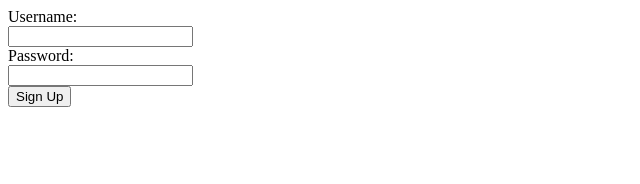
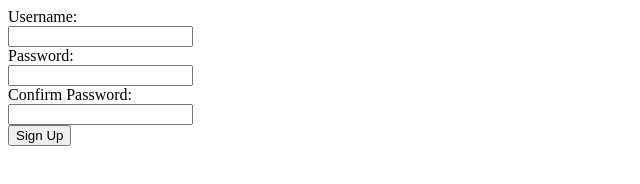
Before and after one commit to faruklmu17/test_2, a plain HTML site: page index.html in a window 1280 px wide. Shown: the whole page, without its empty margins (0-640 px from the left). Drawn offline with Linux system fonts and the light colour scheme.

Commit message:
updated index.html file

```diff
--- a/index.html
+++ b/index.html
@@ -2,4 +2,6 @@
         <input type="text" id="username" required><br>
         <label for="password">Password:</label><br>
         <input type="password" id="password" required><br>
+        <label for="confirmed_password">Confirm Password:</label><br>
+        <input type="password" id="confirmed_password" required><br>
         <button>Sign Up</button>
```
Also changed, not shown: 1 other file.
